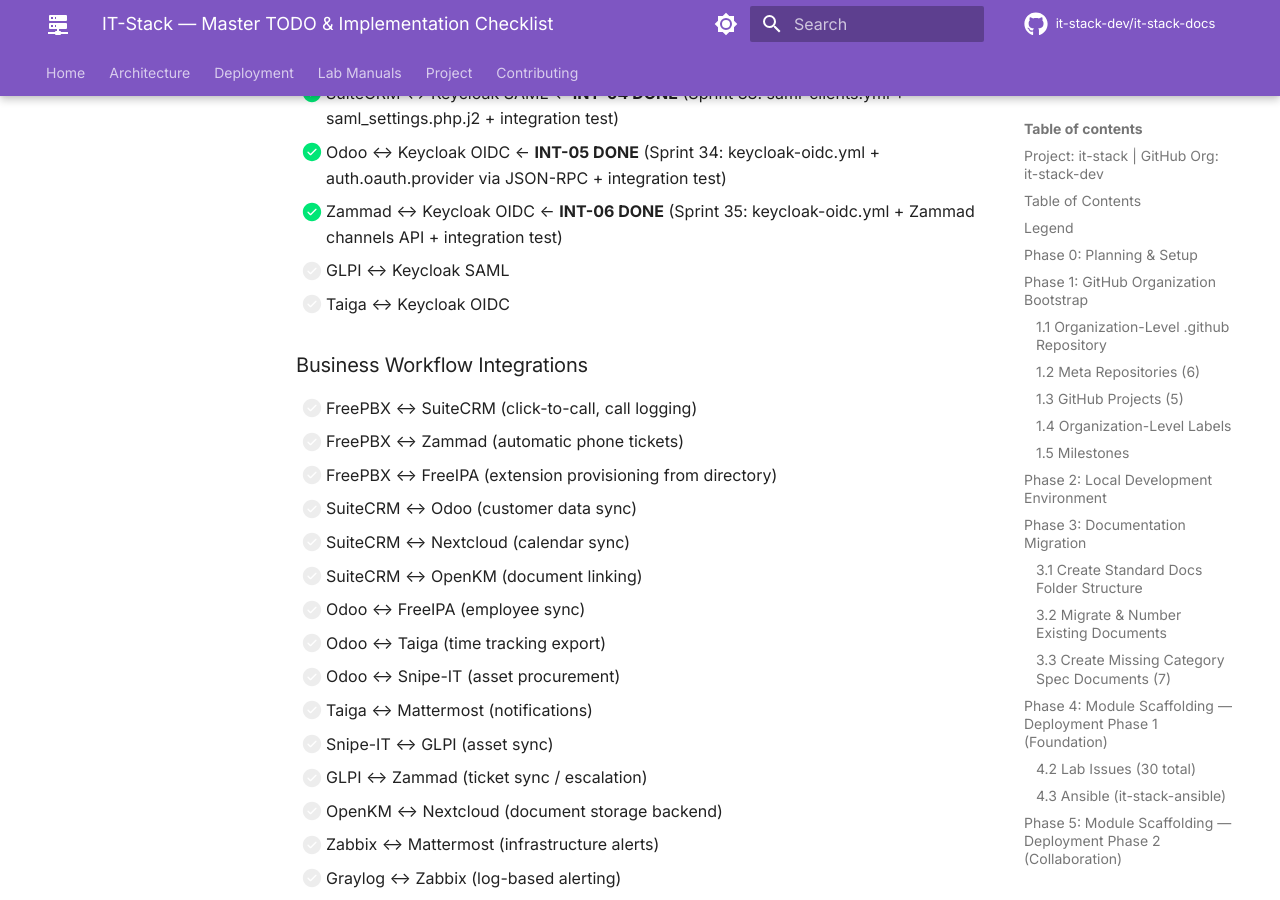
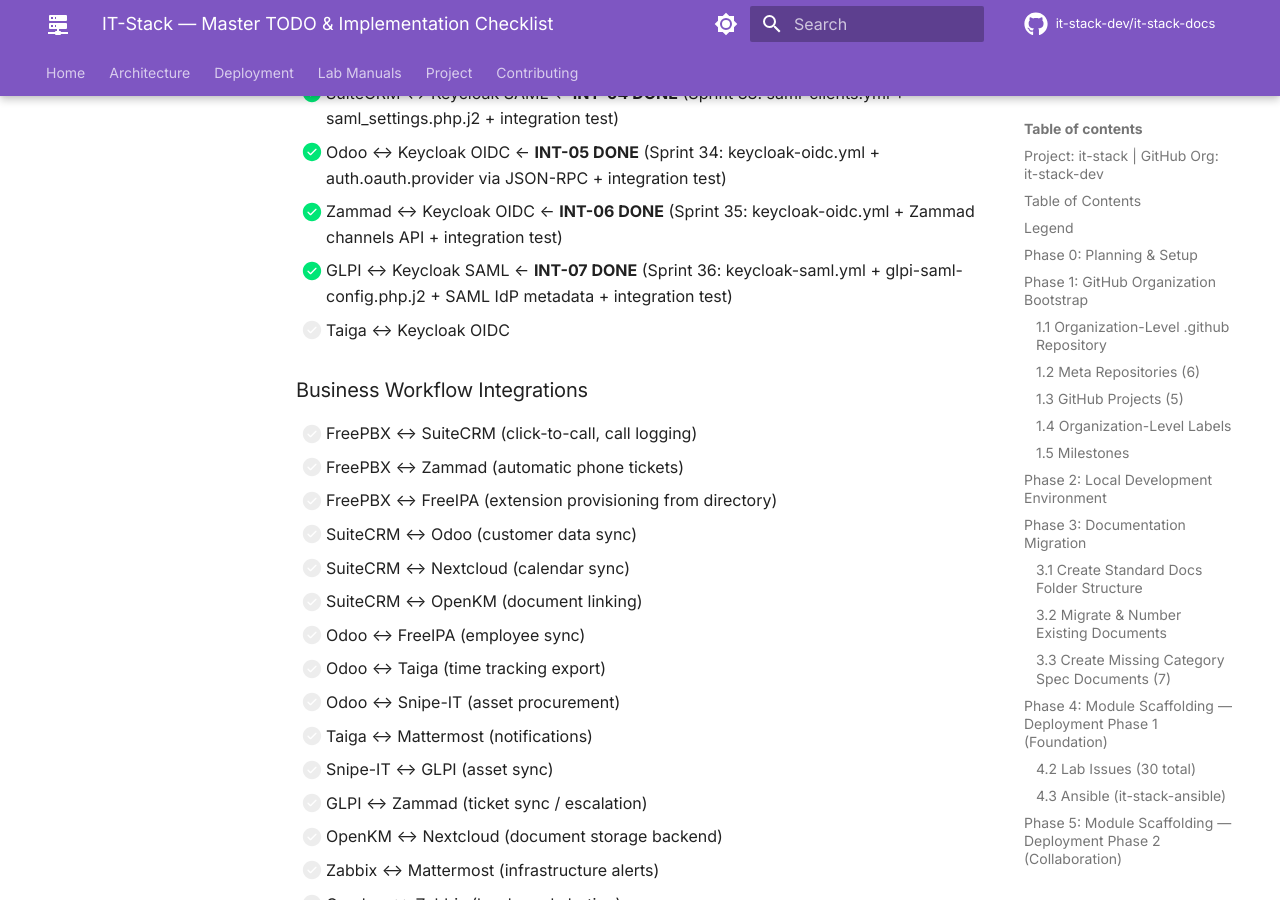
Before and after one commit to it-stack-dev/it-stack-docs, an MkDocs documentation site: the page built from docs/IT-STACK-TODO.md, in a window 1280 px wide and 900 px high, scrolled down 15018 px. Built offline with MkDocs 1.6.1 and Material for MkDocs 9.7.7, drawn with Linux system fonts in a browser that asks for light colours; comment, search, counter and statistics services are not loaded.

Commit message:
docs: Sprint 36 INT-07 CHANGELOG v1.32.0 + TODO INT-07 marked done

```diff
--- a/docs/IT-STACK-TODO.md
+++ b/docs/IT-STACK-TODO.md
@@ -392,7 +392,7 @@ All 5 repos have:
 - [x] SuiteCRM ↔ Keycloak SAML  ← **INT-04 DONE** (Sprint 33: saml-clients.yml + saml_settings.php.j2 + integration test)
 - [x] Odoo ↔ Keycloak OIDC  ← **INT-05 DONE** (Sprint 34: keycloak-oidc.yml + auth.oauth.provider via JSON-RPC + integration test)
 - [x] Zammad ↔ Keycloak OIDC  ← **INT-06 DONE** (Sprint 35: keycloak-oidc.yml + Zammad channels API + integration test)
-- [ ] GLPI ↔ Keycloak SAML
+- [x] GLPI ↔ Keycloak SAML  ← **INT-07 DONE** (Sprint 36: keycloak-saml.yml + glpi-saml-config.php.j2 + SAML IdP metadata + integration test)
 - [ ] Taiga ↔ Keycloak OIDC
 
 ### Business Workflow Integrations
```
Also changed, not shown: CHANGELOG.md (+18 -1 lines).
